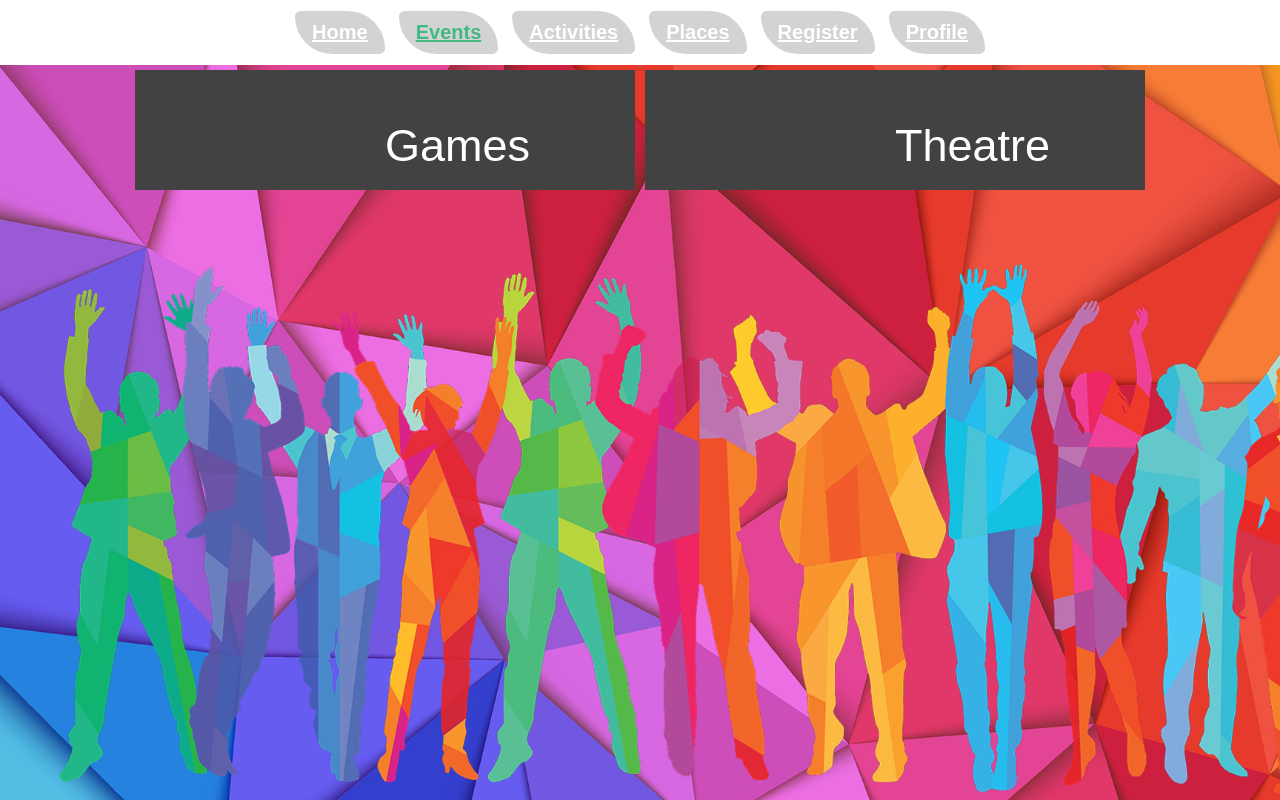
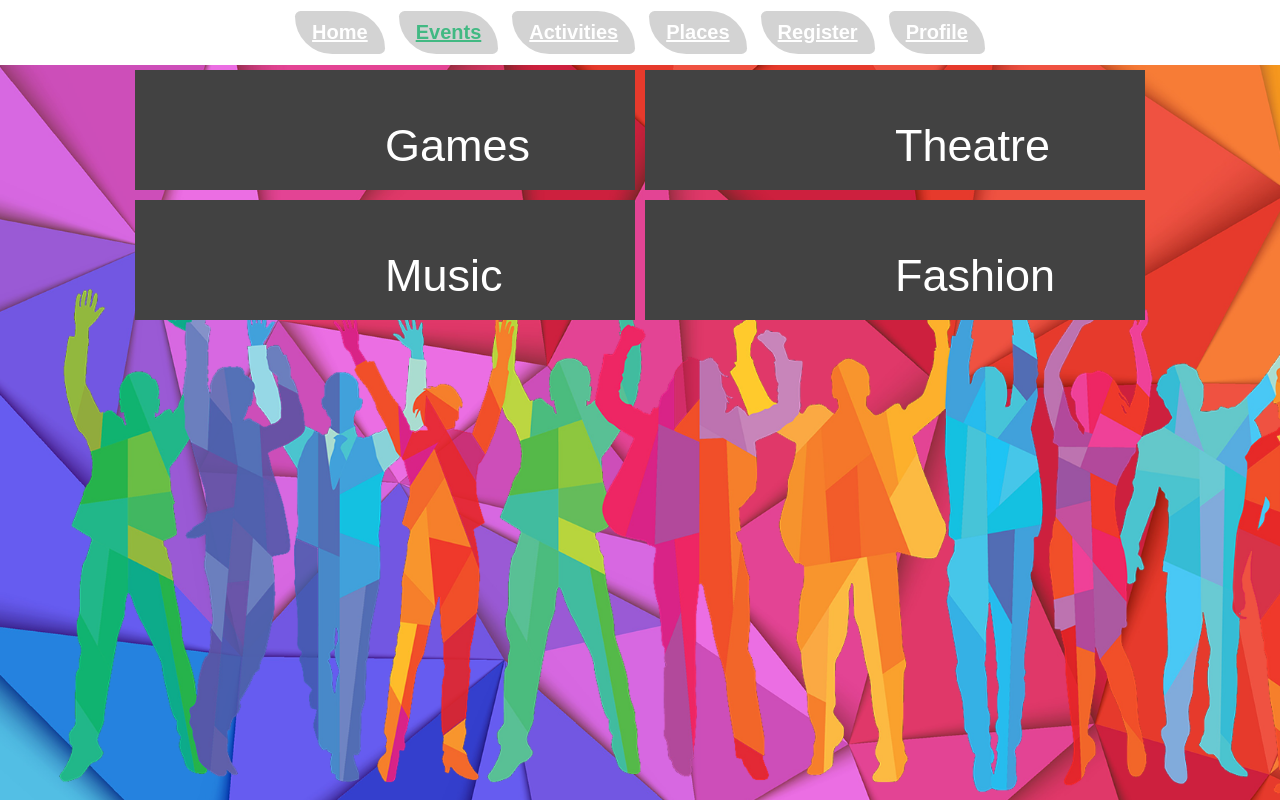
Before and after one commit to ohack38/vue_kurs_test, a Vue app: page /events in a window 1280 px wide. Built offline with nearby package versions, Linux system fonts and the light colour scheme; a web font is replaced by a local one.

Commit message:
några tags till

```diff
--- a/src/views/EventView.vue
+++ b/src/views/EventView.vue
@@ -3,9 +3,11 @@
     <div>
       <button id="games" @click="select" type="button">Games</button>
       <button id="theatre" @click="select" type="button">Theatre</button>
+      <button id="music" @click="select" type="button">Music</button>
+      <button id="fashion" @click="select" type="button">Fashion</button>
     </div>
+    <Event v-bind:events="events"/>
 
-    <Event v-bind:events="events"/>
   </div>
 
 
@@ -82,7 +84,7 @@ button{
     cursor: pointer;
     font-size: 45px;
 }
-button:hover{
-   background-color: #353434;
+button:hover {
+    background-image: linear-gradient(to right, green, lightgreen);
 }
 </style>
--- a/src/views/ProfileView.vue
+++ b/src/views/ProfileView.vue
@@ -13,7 +13,7 @@
 </div>
 </template>
 
-<style>
+<style scoped>
 
 button{
    width: 150px;
```
